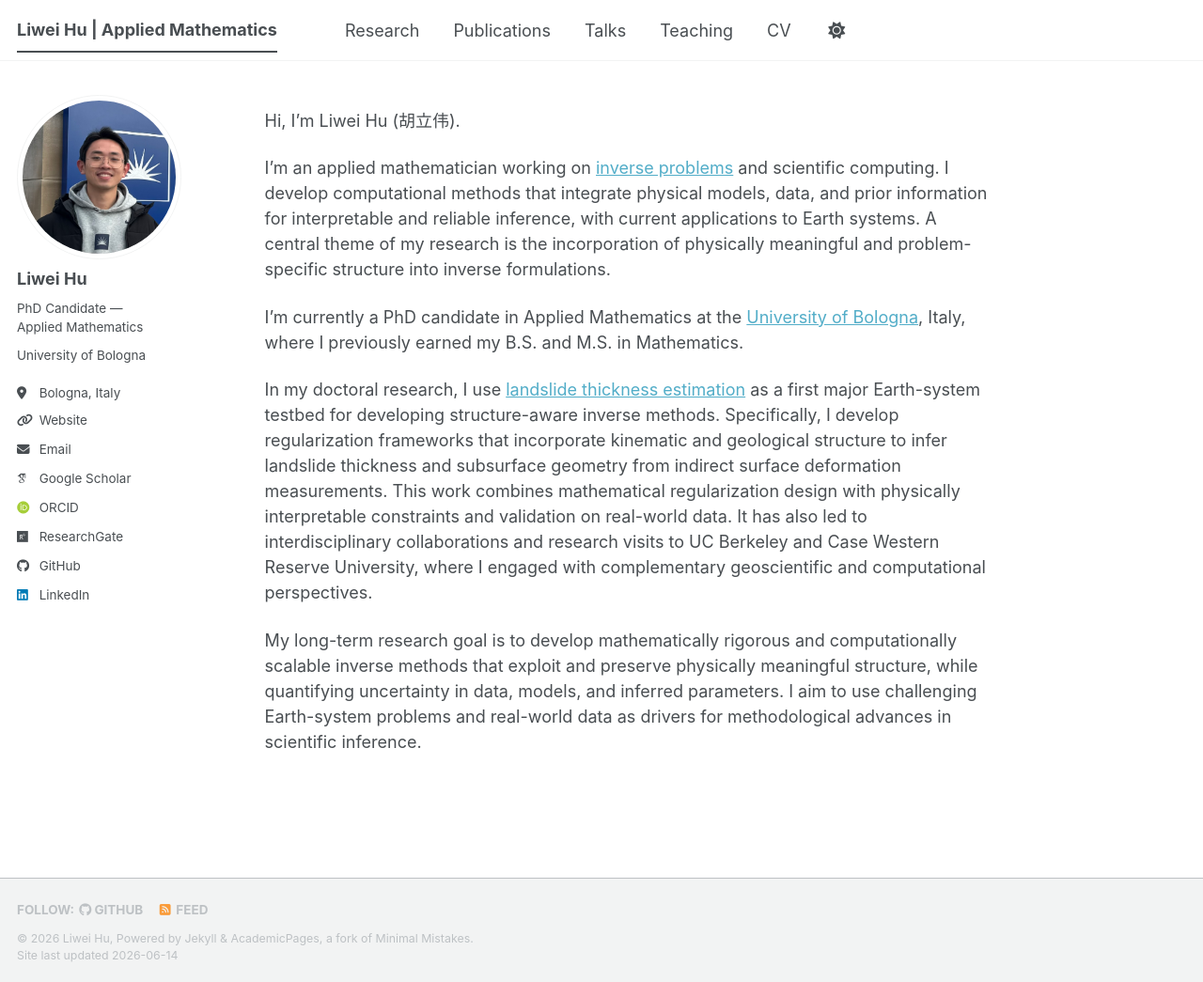
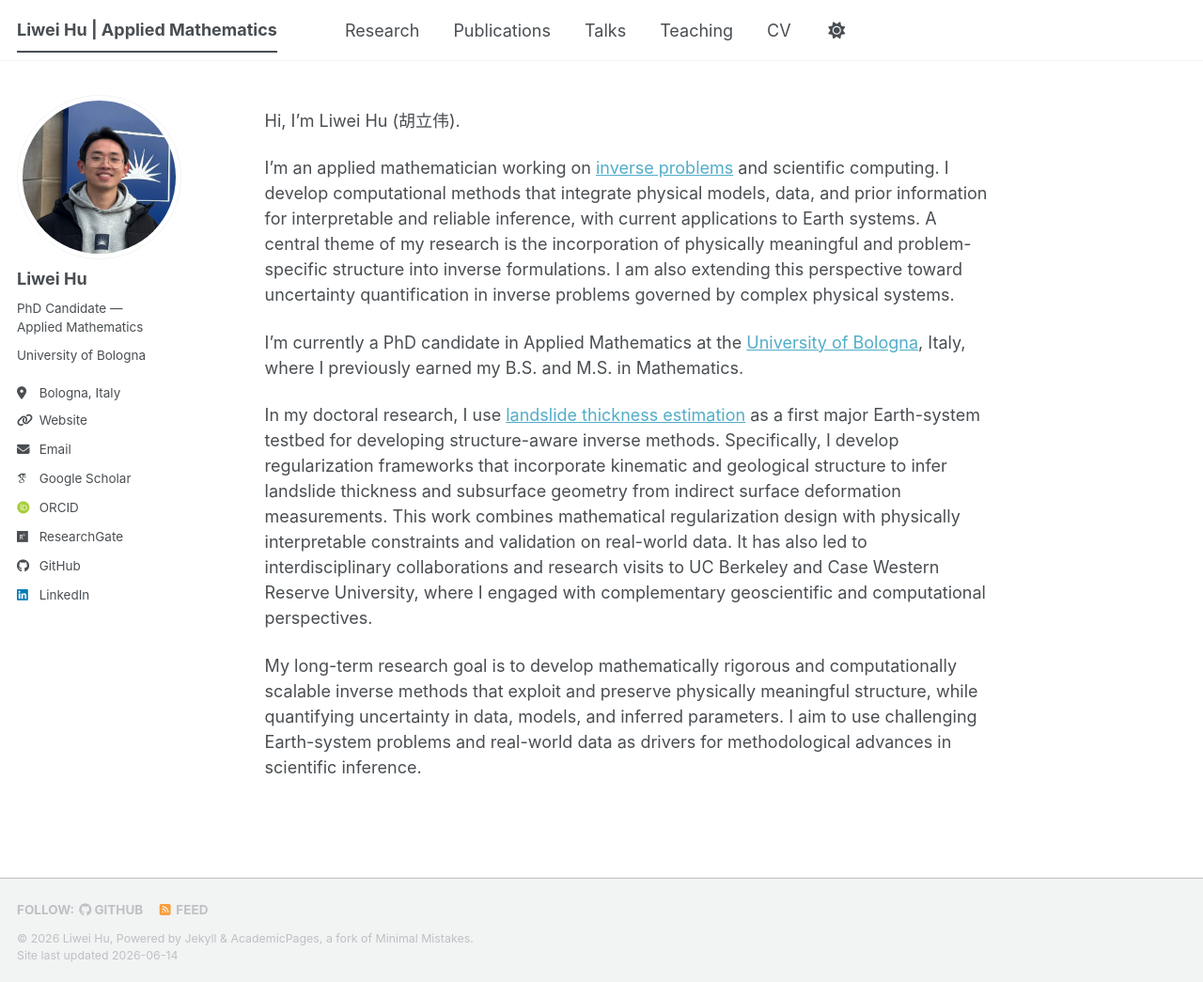
Before and after one commit to liweihu2/liweihu2.github.io, a Jekyll site: the page built from _pages/about.md, in a window 1280 px wide and 1045 px high. Shown: the whole window at 94% size. Built offline with Jekyll 4.4.1, drawn with Linux system fonts in a browser that asks for light colours; some web fonts are replaced; a script bundle is joined from its source files by our own code; library files that are not in the unit come from our copies.

Commit message:
about_UQ

```diff
--- a/_pages/about.md
+++ b/_pages/about.md
@@ -9,7 +9,7 @@ redirect_from:
 
 Hi, I'm Liwei Hu (胡立伟).
 
-I'm an applied mathematician working on [inverse problems](https://liweihu2.github.io/research/) and scientific computing. I develop computational methods that integrate physical models, data, and prior information for interpretable and reliable inference, with current applications to Earth systems. A central theme of my research is the incorporation of physically meaningful and problem-specific structure into inverse formulations.
+I'm an applied mathematician working on [inverse problems](https://liweihu2.github.io/research/) and scientific computing. I develop computational methods that integrate physical models, data, and prior information for interpretable and reliable inference, with current applications to Earth systems. A central theme of my research is the incorporation of physically meaningful and problem-specific structure into inverse formulations. I am also extending this perspective toward uncertainty quantification in inverse problems governed by complex physical systems.
 
 I'm currently a PhD candidate in Applied Mathematics at the [University of Bologna](https://www.unibo.it/sitoweb/liwei.hu2/en), Italy, where I previously earned my B.S. and M.S. in Mathematics.
 
```
